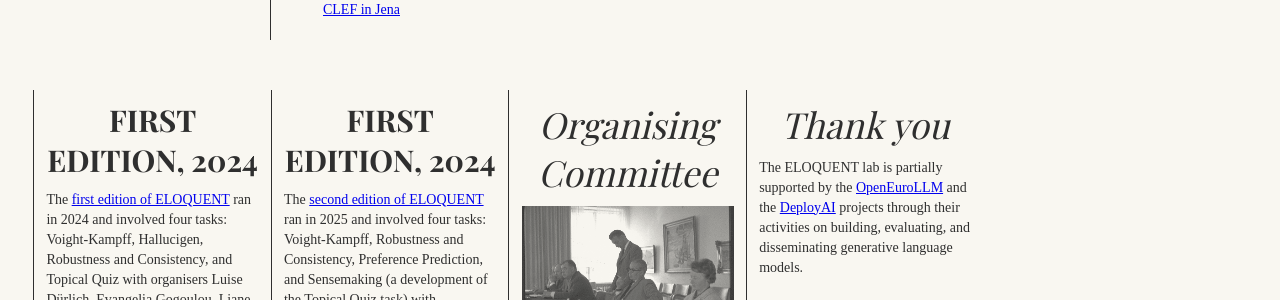
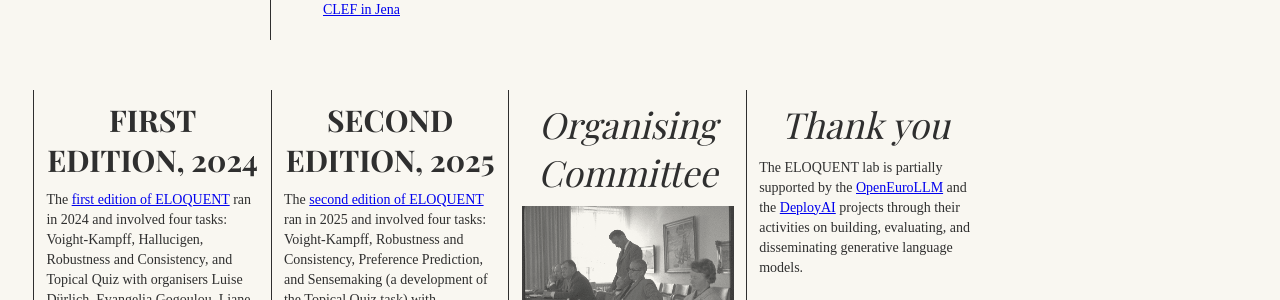
Before and after one commit to eloquent-lab/eloquent-lab.github.io, a Jekyll site: the page index.html, which Jekyll copies as it is, in a window 1280 px wide. Shown: the part 1158-1458 px from the top of the page. Built offline with Jekyll 4.4.1, drawn with Linux system fonts in a browser that asks for light colours; some web fonts are replaced.

Commit message:
still more layout related things

```diff
--- a/index.html
+++ b/index.html
@@ -201,7 +201,7 @@
 			 </div>
 				 <div class="column">
                <div class="head"><span class="headline hl1">
-		   First Edition, 2024
+		   Second Edition, 2025
 		 </span>
                </div>
                <p>
```
